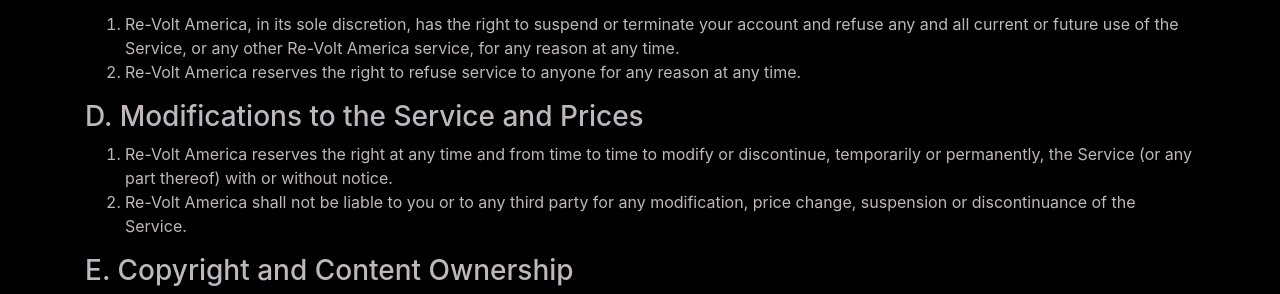
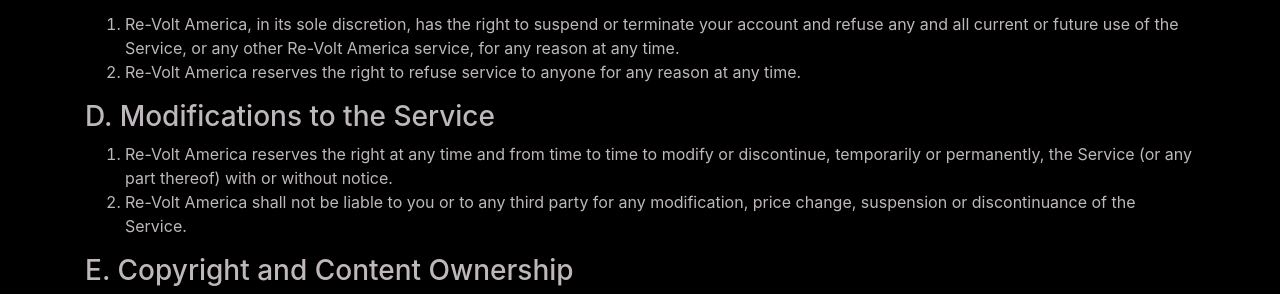
Before and after one commit to Re-Volt-America/Website, a Jekyll site: the page built from _pages/terms.html, in a window 1280 px wide. Shown: the part 713-1007 px from the top of the page. Built offline with Jekyll 4.4.1, drawn with Linux system fonts in a browser that asks for light colours; nearby versions of some CDN libraries.

Commit message:
Update TOS

```diff
--- a/_includes/policies/terms.md
+++ b/_includes/policies/terms.md
@@ -29,7 +29,7 @@
   all current or future use of the Service, or any other {{ site.org }} service, for any reason at any time.
   2. {{ site.org }} reserves the right to refuse service to anyone for any reason at any time.
 
-### D. Modifications to the Service and Prices
+### D. Modifications to the Service
 
   1. {{ site.org }} reserves the right at any time and from time to time to modify or discontinue, temporarily
   or permanently, the Service (or any part thereof) with or without notice.
```
